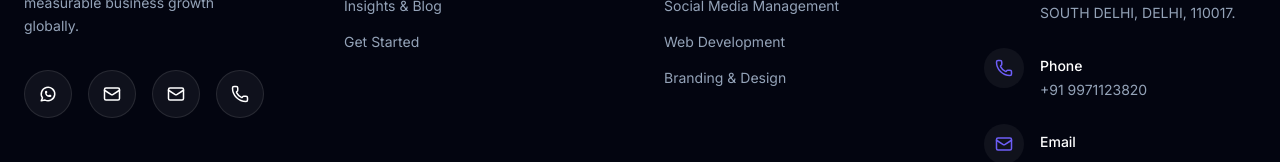
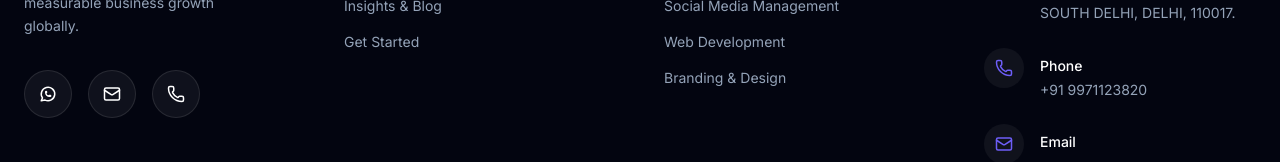
Before and after one commit to Drishti-sh02/Digitexa, a Next.js app: page /billing in a window 1280 px wide. Shown: the part 1113-1275 px from the top of the page. Built offline with nearby package versions, Linux system fonts and the light colour scheme; no server answers.

Commit message:
Remove duplicate email icon from footer

```diff
--- a/src/components/Footer.tsx
+++ b/src/components/Footer.tsx
@@ -38,9 +38,6 @@ export default function Footer() {
                 <WhatsappIcon />
               </Link>
               <Link href="mailto:info@digitexa.co.in" className="w-12 h-12 rounded-full bg-white/5 border border-white/10 flex items-center justify-center text-white hover:bg-primary hover:border-primary transition-all" title="info@digitexa.co.in">
-                <Mail size={18} />
-              </Link>
-              <Link href="mailto:digitech@gmail.com" className="w-12 h-12 rounded-full bg-white/5 border border-white/10 flex items-center justify-center text-white hover:bg-primary hover:border-primary transition-all" title="digitech@gmail.com">
                 <Mail size={18} />
               </Link>
               <Link href="tel:+919971123820" className="w-12 h-12 rounded-full bg-white/5 border border-white/10 flex items-center justify-center text-white hover:bg-primary hover:border-primary transition-all">
```
